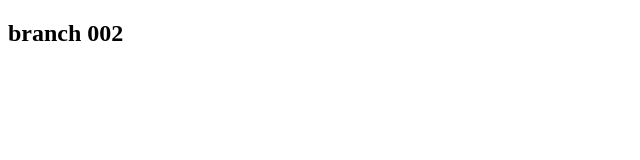
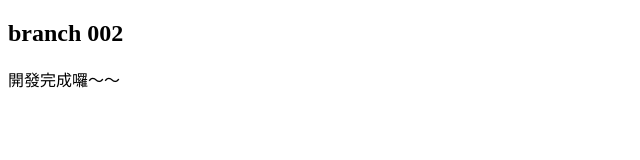
Before and after one commit to RogerFO25/Practice, a plain HTML site: page index.html in a window 1280 px wide. Shown: the whole page, without its empty margins (0-640 px from the left). Drawn offline with Linux system fonts and the light colour scheme.

Commit message:
開發完成

```diff
--- a/index.html
+++ b/index.html
@@ -8,5 +8,6 @@
 </head>
 <body>
     <h2>branch 002</h2>
+    <p>開發完成囉～～</p>
 </body>
 </html>
```
